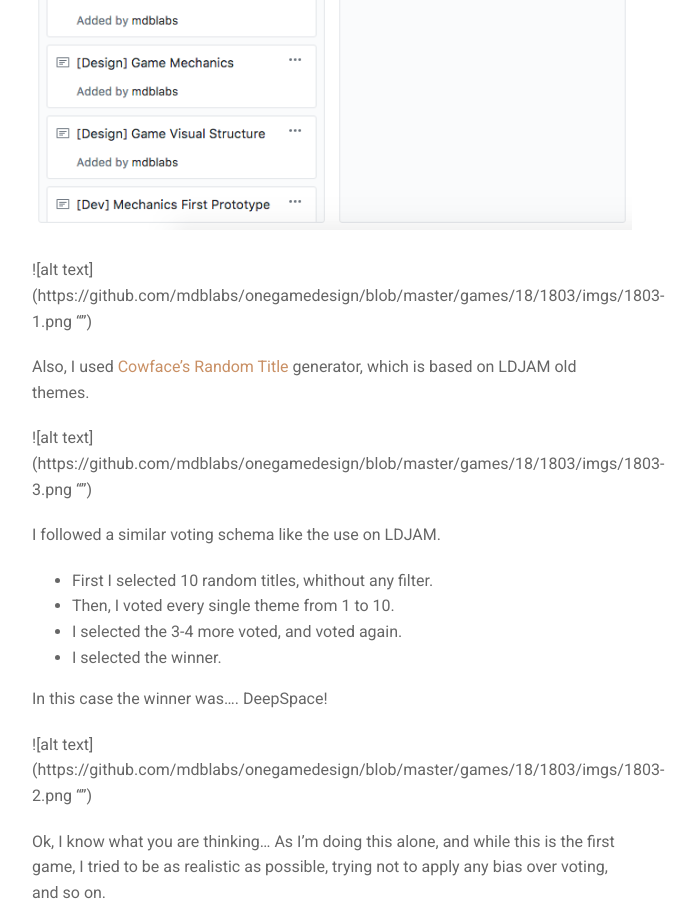
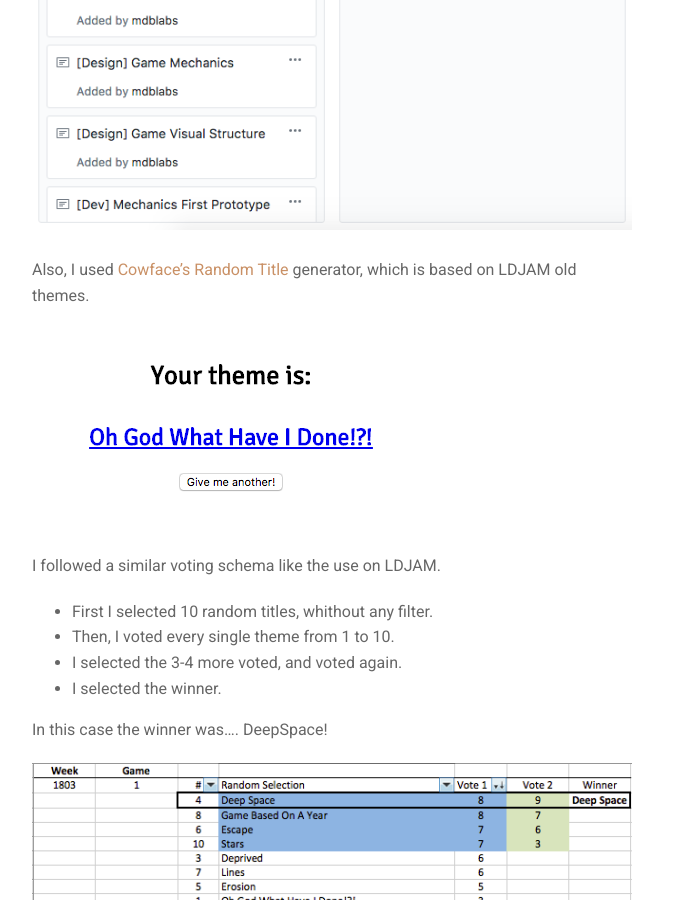
Before and after one commit to mdblabs/onegamedesign, a Jekyll site: the page built from docs/projects/proj-1.md, in a window 1280 px wide and 900 px high, scrolled down 573 px. Shown: the whole window, without its empty margins (308-998 px from the left). Built offline with Jekyll 4.4.1, drawn with Linux system fonts in a browser that asks for light colours; nearby versions of some CDN libraries.

Commit message:
1st project - day 1

```diff
--- a/docs/projects/proj-1.md
+++ b/docs/projects/proj-1.md
@@ -11,12 +11,10 @@ This is OGD first day, first game! I built a short backlog ([Github's Kanban Boa
 
 ![Backlog]({{"/assets/img/projects/proj-1/1803-1.png"|absolute_url}})
 
-![alt text](https://github.com/mdblabs/onegamedesign/blob/master/games/18/1803/imgs/1803-1.png "")
-
 
 Also, I used [Cowface's Random Title](http://www.cowfacegames.com/) generator, which is based on LDJAM old themes.
 
-![alt text](https://github.com/mdblabs/onegamedesign/blob/master/games/18/1803/imgs/1803-3.png "")
+![Random Title]({{"/assets/img/projects/proj-1/1803-3.png"|absolute_url}})
 
 
 I followed a similar voting schema like the use on LDJAM.
@@ -27,7 +25,7 @@ I followed a similar voting schema like the use on LDJAM.
 
 In this case the winner was.... DeepSpace!
 
-![alt text](https://github.com/mdblabs/onegamedesign/blob/master/games/18/1803/imgs/1803-2.png "")
+![Winner]({{"/assets/img/projects/proj-1/1803-2.png"|absolute_url}})
 
 Ok, I know what you are thinking... As I'm doing this alone, and while this is the first game, I tried to be as realistic as possible, trying not to apply any bias over voting, and so on.
 
```
